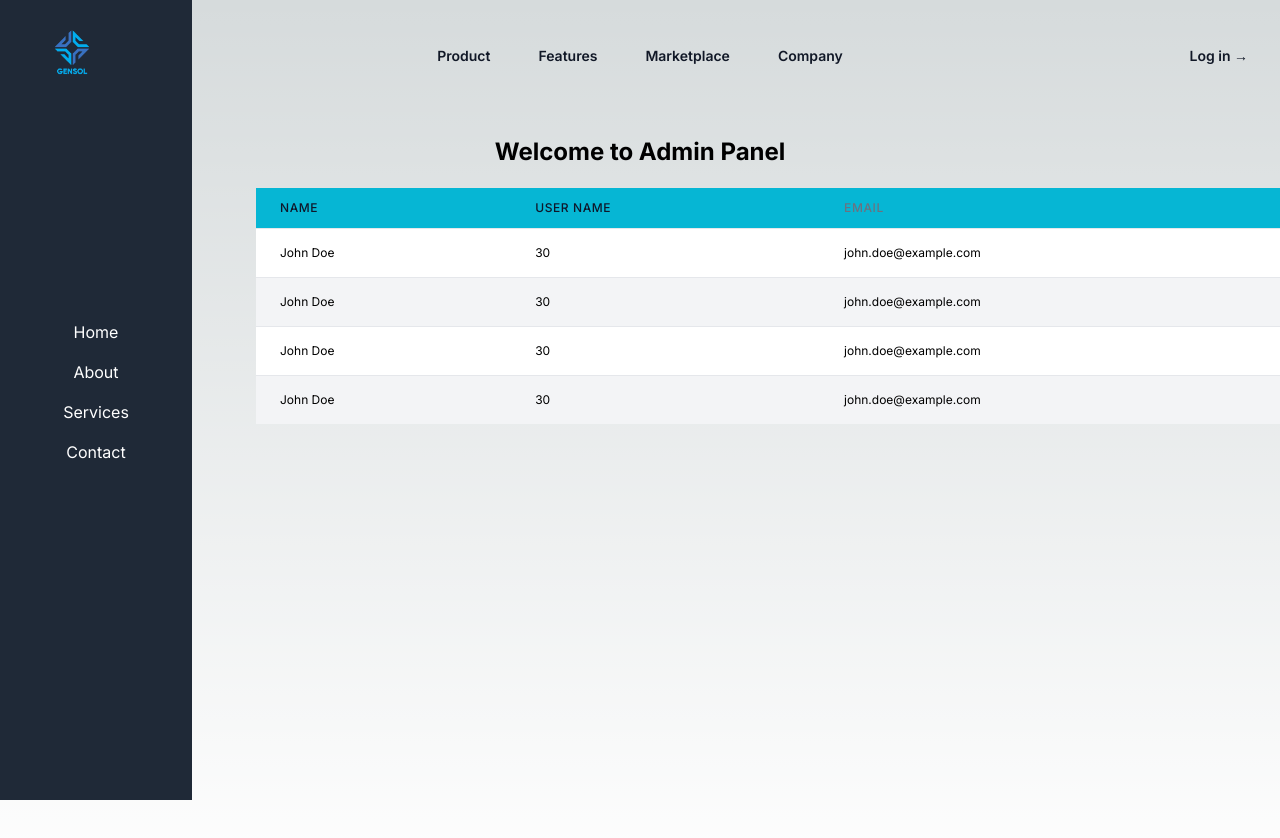
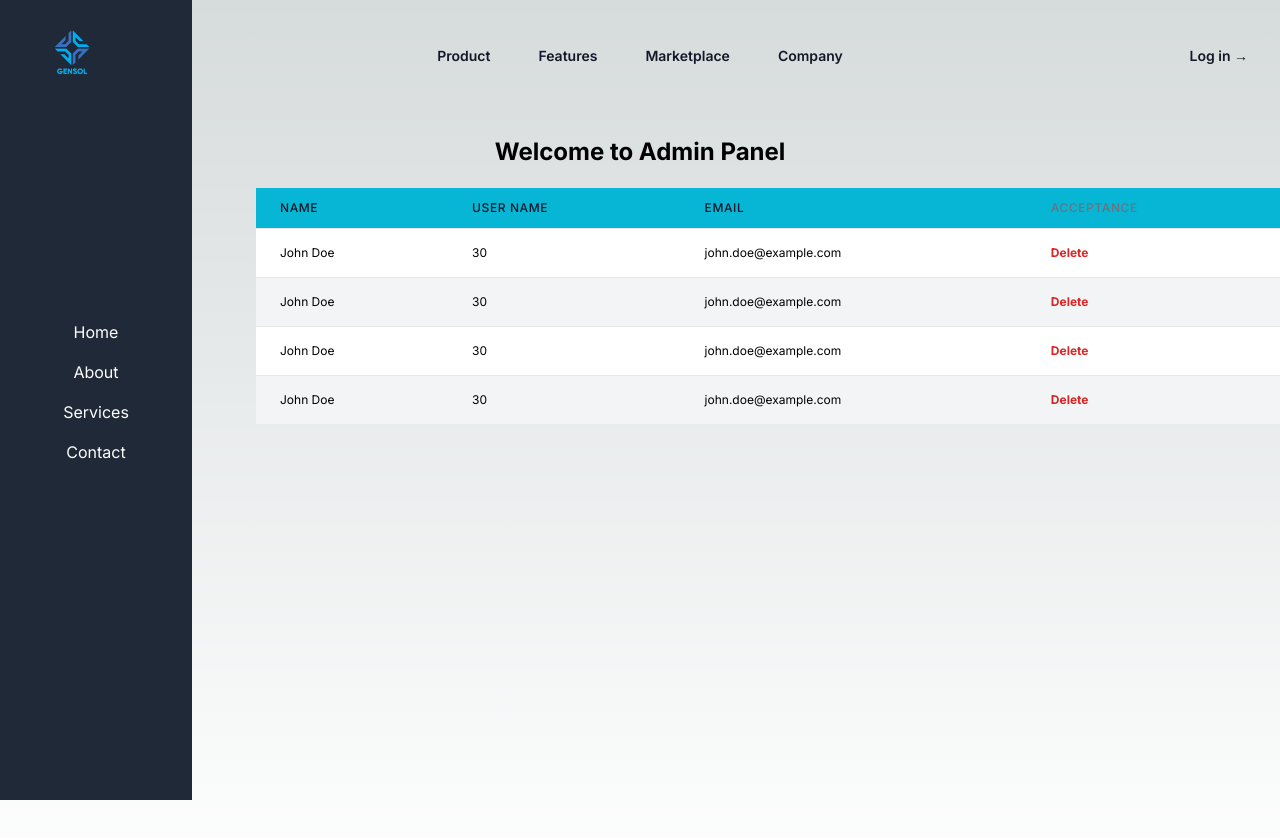
Before and after one commit to myselfAbdullah007/Mock-Interview-and-CV-tracking-System, a Next.js app in the folder frontend/: page / in a window 1280 px wide. Shown: the top 838 px of the page. Built offline with nearby package versions, Linux system fonts and the light colour scheme.

Commit message:
Bringing data on admin panel 01/Mar/24

```diff
--- a/frontend/src/app/components/AdminPanel.js
+++ b/frontend/src/app/components/AdminPanel.js
@@ -12,7 +12,7 @@ export default function AdminPanel() {
                 <main className="container flex-grow min-h-screen">
                     <Heading />
                     <div className='w-4/5 ms-auto mt-5'>
-                        <UserTable/>
+                        <UserTable />
                     </div>
                 </main>
             </div>
--- a/frontend/src/app/components/UserTable.js
+++ b/frontend/src/app/components/UserTable.js
@@ -1,36 +1,51 @@
+'use client'
+import { useState, useEffect } from "react";
 export default function UserTable() {
+    const { data, setData } = useState("");
+    useEffect(() => {
+        GetTodos();
+    });
+
+    const GetTodos = () => {
+        fetch("http://localhost:3000/")
+            .then(res => res.json)
+            .then(data => setData(data))
+            .catch(err => console.log("Error: ", err))
+    }
     return (
         <table className="min-w-full divide-y divide-gray-200">
             <thead className="bg-cyan-500">
                 <tr>
                     <th scope="col" className="px-6 py-3 text-left text-xs font-medium text-slate-900 uppercase tracking-wider">Name</th>
                     <th scope="col" className="px-6 py-3 text-left text-xs font-medium text-slate-900 uppercase tracking-wider">User Name</th>
-                    <th scope="col" className="px-6 py-3 text-left text-xs font-medium text-gray-500 uppercase tracking-wider">Email</th>
-                    {/* Add more table headers as needed */}
+                    <th scope="col" className="px-6 py-3 text-left text-xs font-medium text-slate-900 uppercase tracking-wider">Email</th>
+                    <th scope="col" className="px-6 py-3 text-left text-xs font-medium text-gray-500 uppercase tracking-wider">Acceptance</th>
                 </tr>
             </thead>
             <tbody className="bg-white divide-y divide-gray-200">
-                <tr className='odd:bg-white even:bg-gray-100'>
+                <tr className='odd:bg-white even:bg-gray-100 cursor-pointer'>
                     <td className="px-6 py-4 whitespace-nowrap text-xs">John Doe</td>
                     <td className="px-6 py-4 whitespace-nowrap text-xs">30</td>
                     <td className="px-6 py-4 whitespace-nowrap text-xs">john.doe@example.com</td>
-                    {/* Add more table data rows as needed */}
+                    <td className="px-6 py-4 whitespace-nowrap text-xs"><a href="#" className="text-red-600 font-bold">Delete</a></td>
                 </tr>
                 <tr className='odd:bg-white even:bg-gray-100'>
                     <td className="px-6 py-4 whitespace-nowrap text-xs">John Doe</td>
                     <td className="px-6 py-4 whitespace-nowrap text-xs">30</td>
                     <td className="px-6 py-4 whitespace-nowrap text-xs">john.doe@example.com</td>
-                    {/* Add more table data rows as needed */}
-                </tr>                                <tr className='odd:bg-white even:bg-gray-100'>
+                    <td className="px-6 py-4 whitespace-nowrap text-xs"><a href="#" className="text-red-600 font-bold">Delete</a></td>
+                </tr>
+                <tr className='odd:bg-white even:bg-gray-100'>
                     <td className="px-6 py-4 whitespace-nowrap text-xs">John Doe</td>
                     <td className="px-6 py-4 whitespace-nowrap text-xs">30</td>
                     <td className="px-6 py-4 whitespace-nowrap text-xs">john.doe@example.com</td>
-                    {/* Add more table data rows as needed */}
-                </tr>                                <tr className='odd:bg-white even:bg-gray-100'>
+                    <td className="px-6 py-4 whitespace-nowrap text-xs"><a href="#" className="text-red-600 font-bold">Delete</a></td>
+                </tr>
+                <tr className='odd:bg-white even:bg-gray-100'>
                     <td className="px-6 py-4 whitespace-nowrap text-xs">John Doe</td>
                     <td className="px-6 py-4 whitespace-nowrap text-xs">30</td>
                     <td className="px-6 py-4 whitespace-nowrap text-xs">john.doe@example.com</td>
-                    {/* Add more table data rows as needed */}
+                    <td className="px-6 py-4 whitespace-nowrap text-xs"><a href="#" className="text-red-600 font-bold">Delete</a></td>
                 </tr>
 
             </tbody>
```
